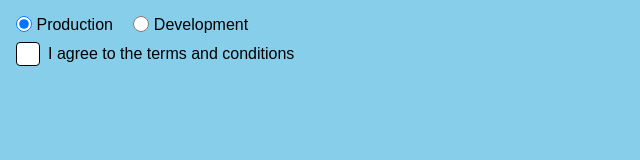
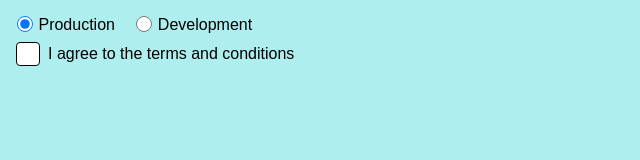
Before and after one commit to Enet/hf-checkbox, a plain HTML site: page index.html in a window 1280 px wide. Shown: the whole page, without its empty margins (0-640 px from the left). Drawn offline with Linux system fonts and the light colour scheme.

Commit message:
Radio button on Safari is fixed

```diff
--- a/index.css
+++ b/index.css
@@ -4,7 +4,7 @@ body {
     padding: 0;
     font-size: 16px;
     font-family: Arial, Helvetica, sans-serif;
-    background: skyblue;
+    background: paleturquoise;
 }
 
 #appRoot {
@@ -56,7 +56,7 @@ body {
     top: -12px;
     left: -12px;
     transform: scale(0);
-    transition: transform 150ms;
+    transition: transform 200ms ease-in;
 }
 
 .checkboxIcon {
@@ -78,7 +78,7 @@ body {
 .radioInput {
     margin: 0;
     height: 16px;
-    width: 16px;
+    width: 18px;
     vertical-align: top;
 }
 
```
